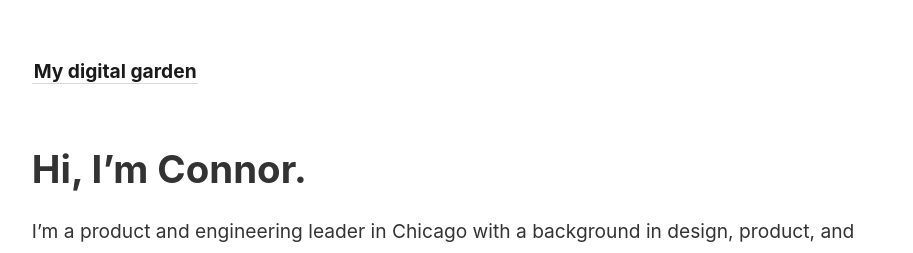
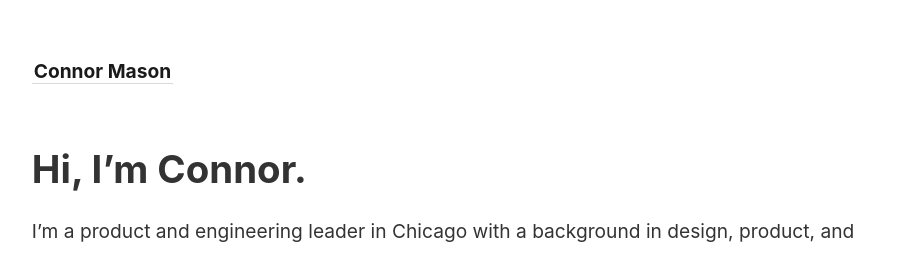
Before and after one commit to conmas/site, a Jekyll site: the page built from _pages/index.md, in a window 1280 px wide. Shown: the top 253 px of the page, without its empty margins (45-958 px from the left). Built offline with Jekyll 4.4.1, drawn with Linux system fonts in a browser that asks for light colours; some of the changed lines change nothing that is shown.

Commit message:
Update _config.yml

```diff
--- a/_config.yml
+++ b/_config.yml
@@ -1,20 +1,10 @@
-title:               My digital garden
+title:               Connor Mason
 include:             ['_pages']
 exclude:
-# You may need to change the base URL depending on your deploy configuration.
 baseurl:             ''
 
-# If you are using a host that cannot resolve URLs that do
-# not end with .html (such as Neocities), set this to 'true'.
 use_html_extension:  false
-
-# Set to `true` to open non-internal links in new tabs, or
-# set to `false` to open non-internal links in current tab.
 open_external_links_in_new_tab: true
-
-# Set to `true` to replace tweet URLs with Twitter embeds.
-# Note that doing so will negatively the reader's privacy
-# as their browser will communicate with Twitter's servers.
 embed_tweets: false
 
 permalink:           pretty
```
